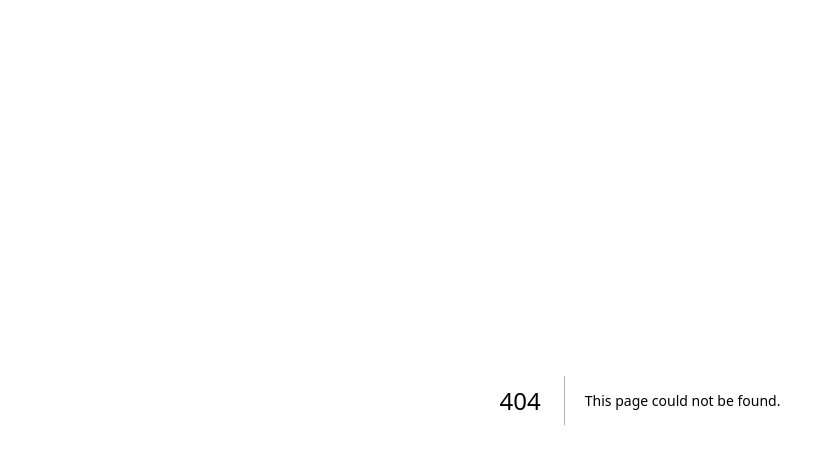
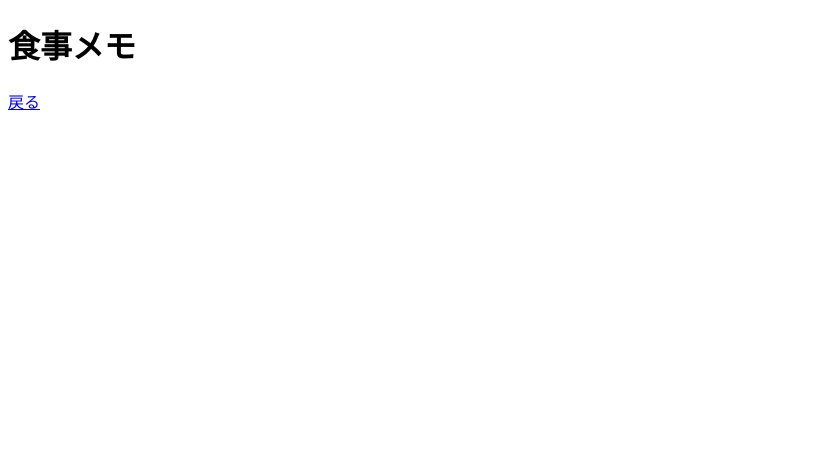
Before and after one commit to KadoProG/diary-vba-web, a Next.js app: page /meal in a window 1280 px wide. Before the commit this address had no page. Shown: the top 464 px of the page, without its empty margins (0-835 px from the left). Built offline with nearby package versions, Linux system fonts and the light colour scheme.

Commit message:
食事メモ作成の準備[pages側]

```diff
--- a/src/pages/index.tsx
+++ b/src/pages/index.tsx
@@ -15,6 +15,9 @@ export default function Home() {
       <Link href="./questionnaire">
         <p>アンケートに答える</p>
       </Link>
+      <Link href="./meal">
+        <p>食事メモのテストサイト</p>
+      </Link>
     </>
   );
 }
--- /dev/null
+++ b/src/pages/meal/index.tsx
@@ -0,0 +1,18 @@
+import Head from "next/head";
+import Link from "next/link";
+
+export default function Home() {
+  return (
+    <>
+      <Head>
+        <title>食事メモ</title>
+        <meta name="description" content="Generated by create next app" />
+        <meta name="viewport" content="width=device-width, initial-scale=1" />
+      </Head>
+      <h1>食事メモ</h1>
+      <Link href="/">
+        <p>戻る</p>
+      </Link>
+    </>
+  );
+}
```
